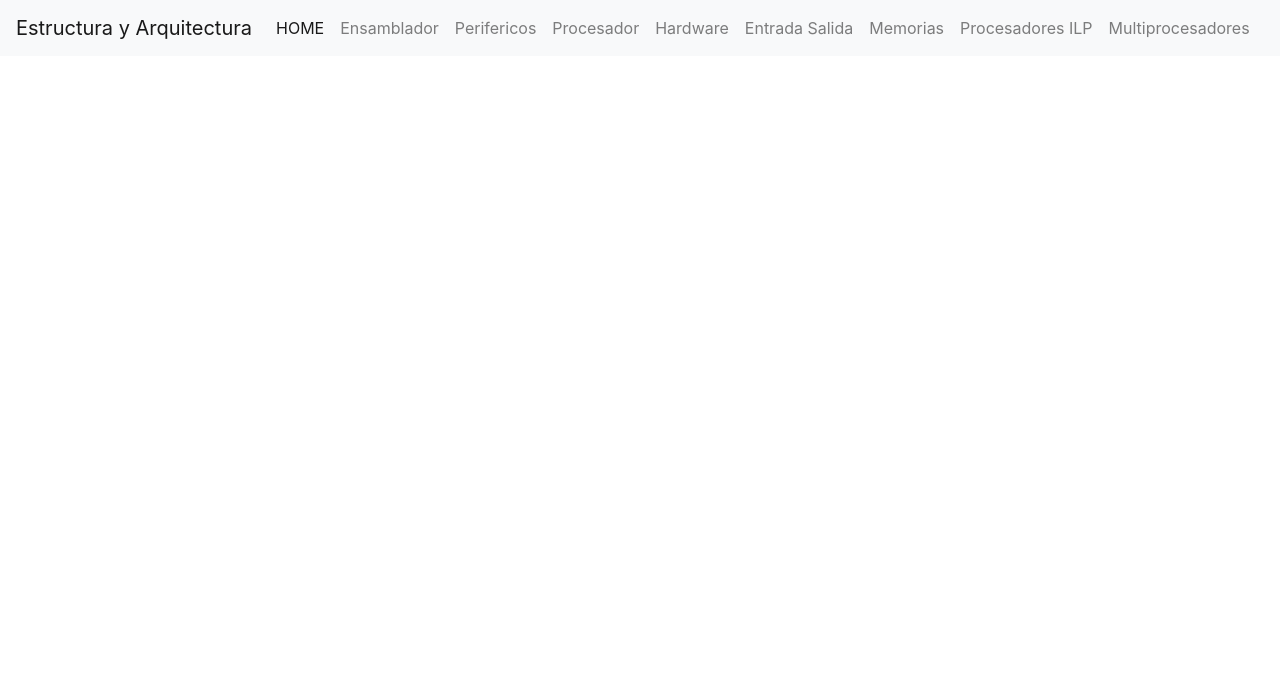
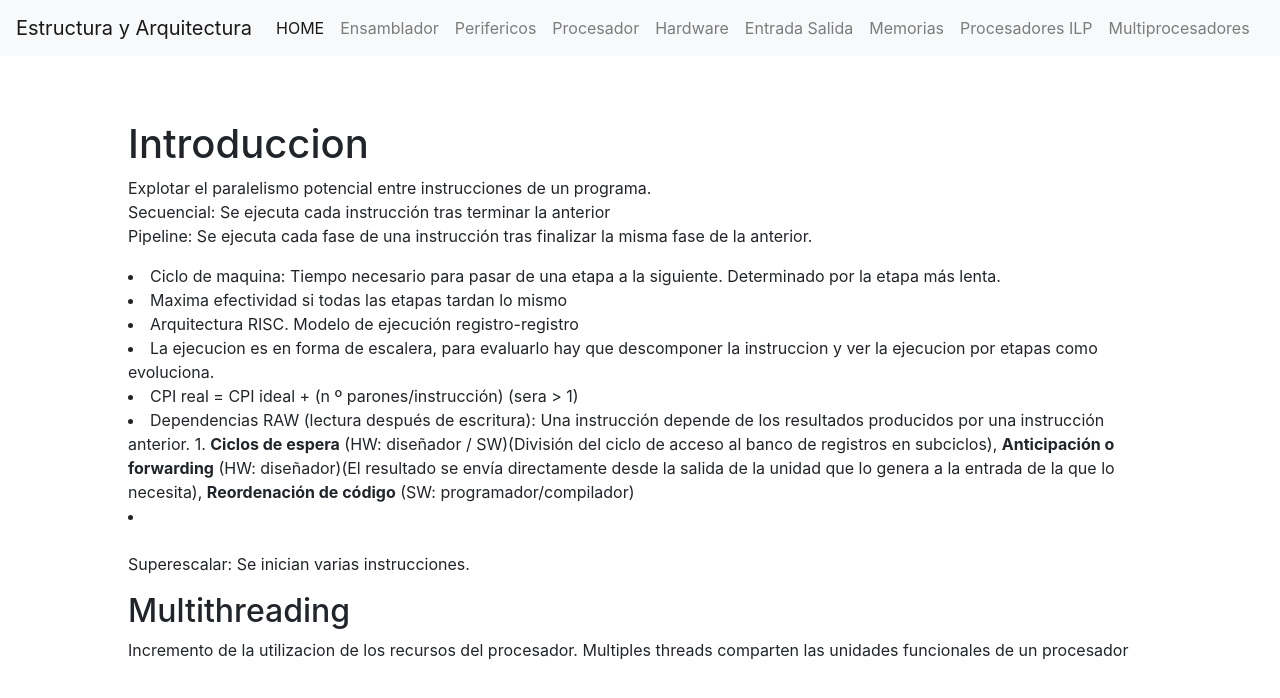
Before and after one commit to domlopluis94/Estructura-y-Arquitectura-de-Computadores, a plain HTML site: page Arquitectura/ProcesadoresILP.html in a window 1280 px wide. Drawn offline with nearby package versions, Linux system fonts and the light colour scheme.

Commit message:
ultimos temas

```diff
--- a/Arquitectura/ProcesadoresILP.html
+++ b/Arquitectura/ProcesadoresILP.html
@@ -46,5 +46,30 @@
       </div>
     </nav>
 
+<div style="padding-left: 10% ; padding-right: 10% ; padding-top: 5%">
+    <h1>Introduccion</h1>
+    <p>Explotar el paralelismo potencial entre instrucciones de un programa.
+    <br>Secuencial: Se ejecuta cada instrucción tras terminar la anterior
+    <br>Pipeline: Se ejecuta cada fase de una instrucción tras finalizar la misma fase de la anterior.
+    <li>Ciclo de maquina: Tiempo necesario para pasar de una etapa a la siguiente. Determinado por la etapa más lenta.</li>
+    <li>Maxima efectividad si todas las etapas tardan lo mismo</li>
+    <li>Arquitectura RISC. Modelo de ejecución registro-registro</li>
+    <li>La ejecucion es en forma de escalera, para evaluarlo hay que descomponer la instruccion y ver la ejecucion por etapas como evoluciona.</li>
+    <li>CPI real = CPI ideal + (n º parones/instrucción) (sera > 1)</li>
+    <li>Dependencias RAW (lectura después de escritura): Una instrucción depende de los resultados producidos por una instrucción anterior. 1. <b>Ciclos de espera</b> (HW: diseñador / SW)(División del ciclo de acceso al banco de registros en subciclos), <b>Anticipación o forwarding</b> (HW: diseñador)(El resultado se envía directamente desde la salida de la unidad que lo genera a la entrada de la que lo necesita), <b>Reordenación de código</b> (SW: programador/compilador)</li>
+    <li></li>
+    <br>Superescalar: Se inician varias instrucciones.
+
+
+    </p>
+
+    <h2>Multithreading</h2>
+    <p>Incremento de la utilizacion de los recursos del procesador. Multiples threads comparten las unidades funcionales de un procesador
+
+
+
+    </p>
+
+</div>
     </body>
 </html>
```
Also changed, not shown: Arquitectura/Multiprocesador.html (+21 -0 lines).
